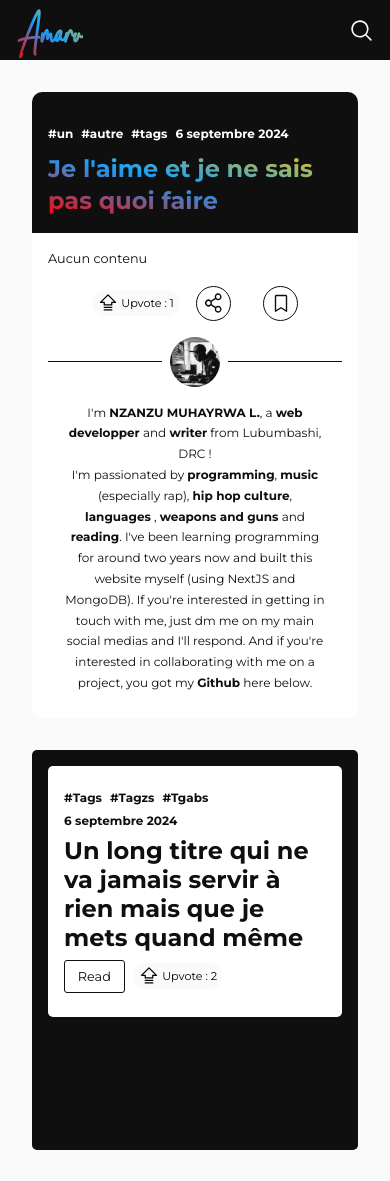
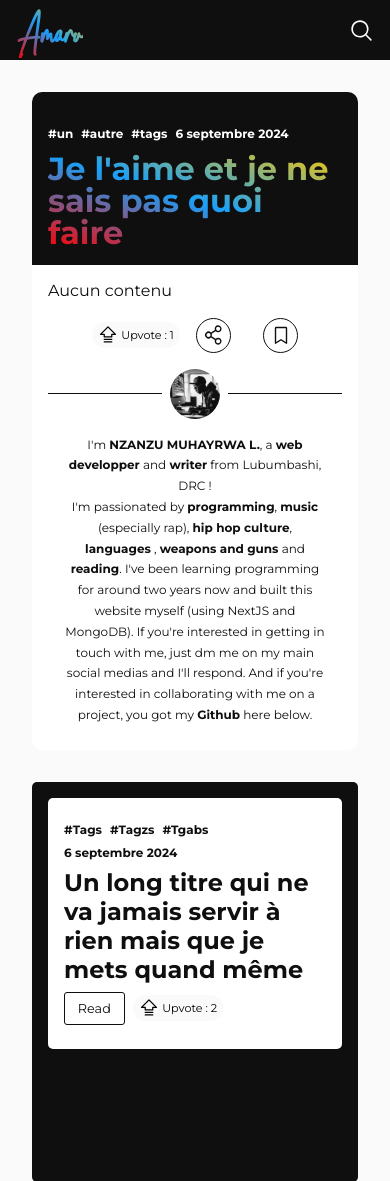
Before and after one commit to Nzanzu-Lwanzo/Amaru-App, a Django app: a page that uses post/templates/post/read.html in a window 390 px wide. Shown: the top 1181 px of the page. Run offline with Django 4.2, Linux system fonts and the light colour scheme; data comes from the database, SQL or seed files in the repository; parts of the project's set-up code (start-up, migrations or seed data) failed here and were passed over; some libraries are stand-ins or nearby versions.

Commit message:
Change read post page font

```diff
--- a/post/static/post/css/read.css
+++ b/post/static/post/css/read.css
@@ -285,7 +285,7 @@ aside .post-card .content .card-link {
     border-radius: 10px;
     overflow: hidden;
 
-    font-size: 0.8rem;
+    font-size: 1rem;
     line-height: 1.3rem;
   }
 
@@ -298,7 +298,7 @@ aside .post-card .content .card-link {
   }
 
   article h1 {
-    font-size: 1.5rem;
+    font-size: 2rem;
     line-height: 2rem;
   }
 
```
Also changed, not shown: 1 other file.
